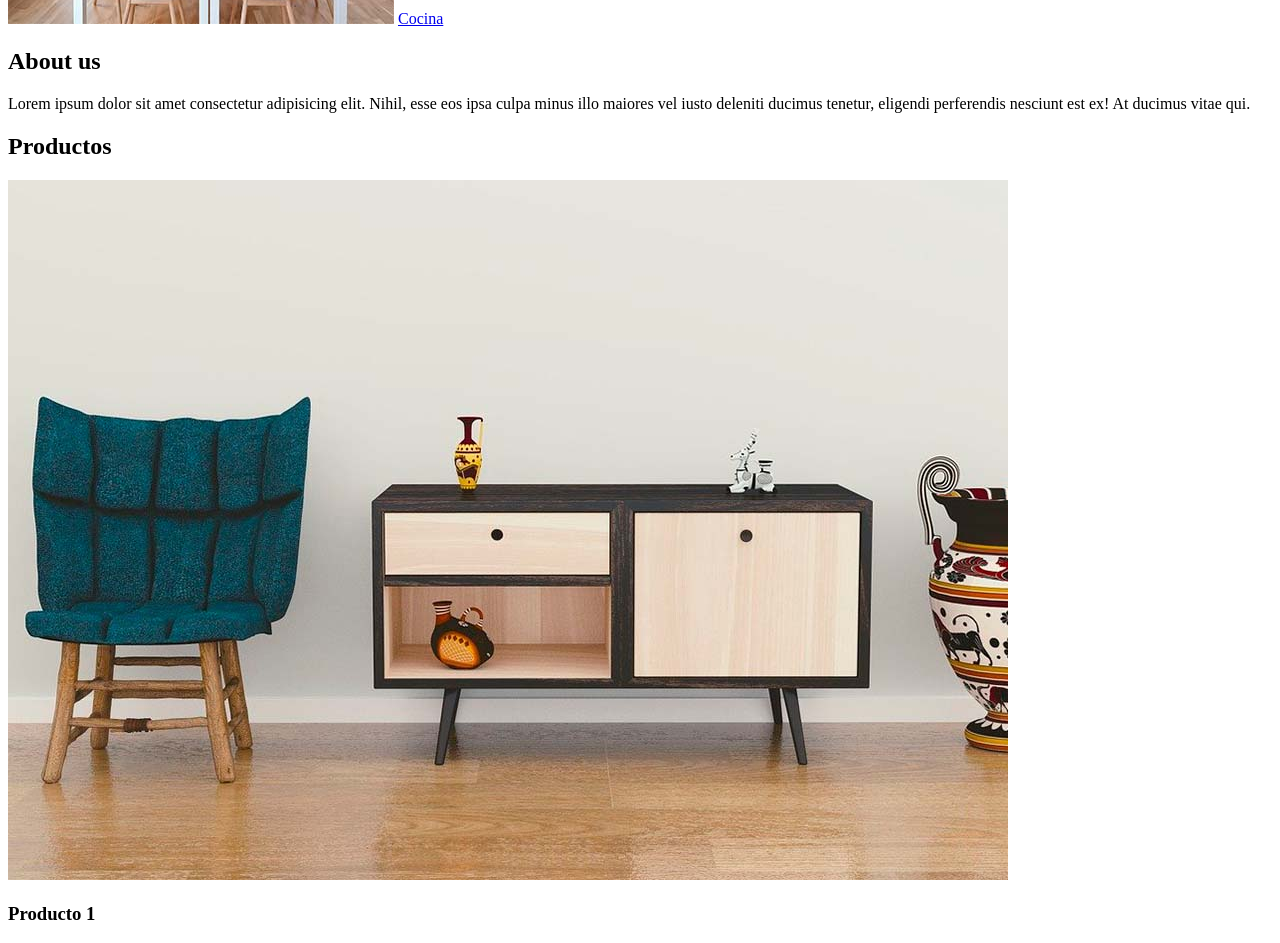
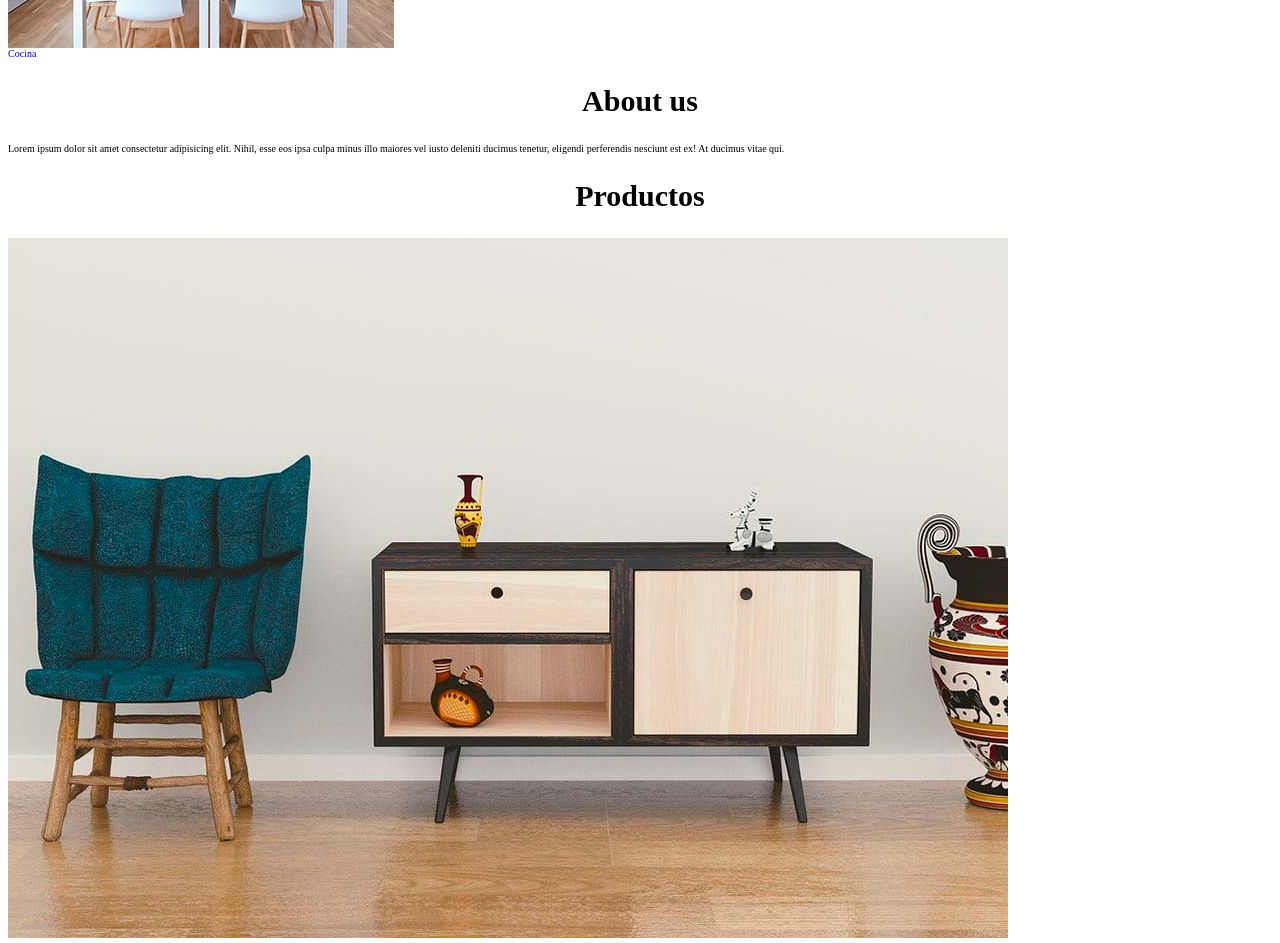
Before and after one commit to ralberto1982/store, a plain HTML site: page index.html in a window 1280 px wide. Shown: the part 940-1883 px from the top of the page. Drawn offline with Linux system fonts and the light colour scheme.

Commit message:
BOXSIZING

```diff
--- a/css/app.css
+++ b/css/app.css
@@ -12,11 +12,26 @@ h1 {
     color: var(--secongColor);
 }
 
+img {
+    display: block;
+}
+
 h1 span {
     color: var(--primaryColor);
 }
 
 /* GLOBALES */
+html {
+    font-size: 62.5%;
+    box-sizing: border-box;
+}
+
+*,
+*:before,
+*:after {
+    box-sizing: inherit;
+}
+
 .textCenter {
     text-align: center;
 }
@@ -24,3 +39,15 @@ h1 span {
 h1 {
     font-size: 40px;
 }
+
+h2 {
+    font-size: 30px;
+}
+
+h3 {
+    font-size: 23px;
+}
+
+a {
+    text-decoration: none;
+}
--- a/index.html
+++ b/index.html
@@ -13,7 +13,7 @@
         <h1 class="textCenter">STORE<span> SEDAEDAEL</span></h1>
     </header>
 
-    <nav>
+    <nav class="navegacion">
         <a href="#">Inicio</a>
         <a href="#">Store</a>
         <a href="#">About us</a>
@@ -22,7 +22,7 @@
 
     <section>
 
-        <h2>Categrias</h2>
+        <h2 class="textCenter">Categrias</h2>
         <div>
             <img src="/img/categoria1.jpg" alt="">
             <a href="#">Oficina</a>
@@ -39,7 +39,7 @@
     </section>
 
     <section>
-        <h2>About us</h2>
+        <h2 class="textCenter">About us</h2>
         <p>Lorem ipsum dolor sit amet consectetur adipisicing elit. Nihil,
             esse eos ipsa culpa minus illo maiores vel iusto deleniti ducimus tenetur, eligendi
             perferendis nesciunt est ex! At ducimus vitae qui.</p>
@@ -47,7 +47,7 @@
 
 
     <main>
-        <h2>Productos</h2>
+        <h2 class="textCenter">Productos</h2>
         <div>
             <div>
                 <img src="/img/producto1.jpg" alt="">
```
Also changed, not shown: img/hero1.webp (added), 1 other file.
